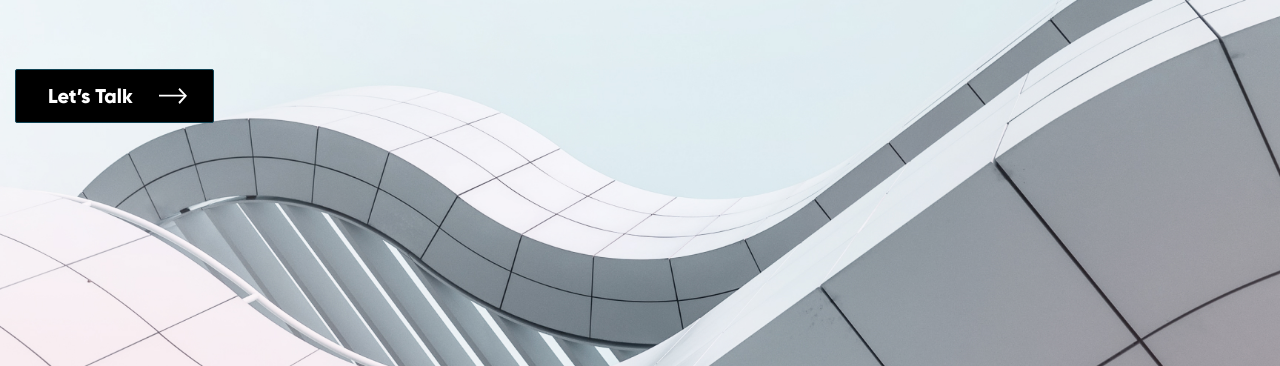
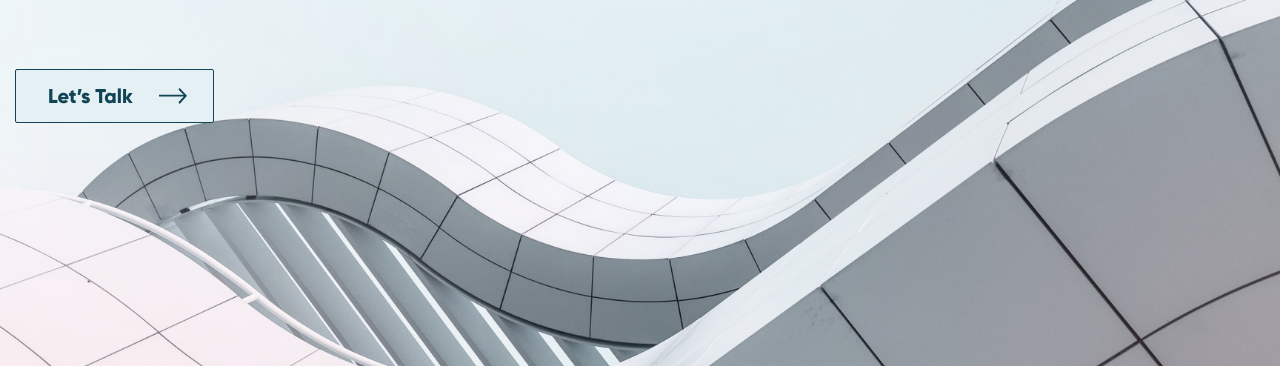
Before and after one commit to nwebcreator/property-developer-site, a plain HTML site: page index.html in a window 1280 px wide. In both pictures the pointer is over the link 114 px from the left and 530 px from the top of the page. Shown: the part 434-800 px from the top of the page. Drawn offline with Linux system fonts and the light colour scheme.

Commit message:
Update main.css

```diff
--- a/css/main.css
+++ b/css/main.css
@@ -75,8 +75,22 @@ body {
 
 .btn--dark:hover,
 .btn--dark:focus {
-	background-color: #000;
+	background-color: #e5f0f4;
+	color: #114455;
+
 }
+
+.btn--dark:hover::after ,
+.btn--dark:focus::after  {
+    content: '';
+	position: absolute;
+    background-image: url('./../img/icons/arrow-right-black.svg');
+	background-repeat: no-repeat;
+    background-position: center;
+    right: 24px;
+	top: 50%;
+}
+
 
 .btn--dark::after {
 	background-image: url('./../img/icons/arrow-right-white.svg');
```
